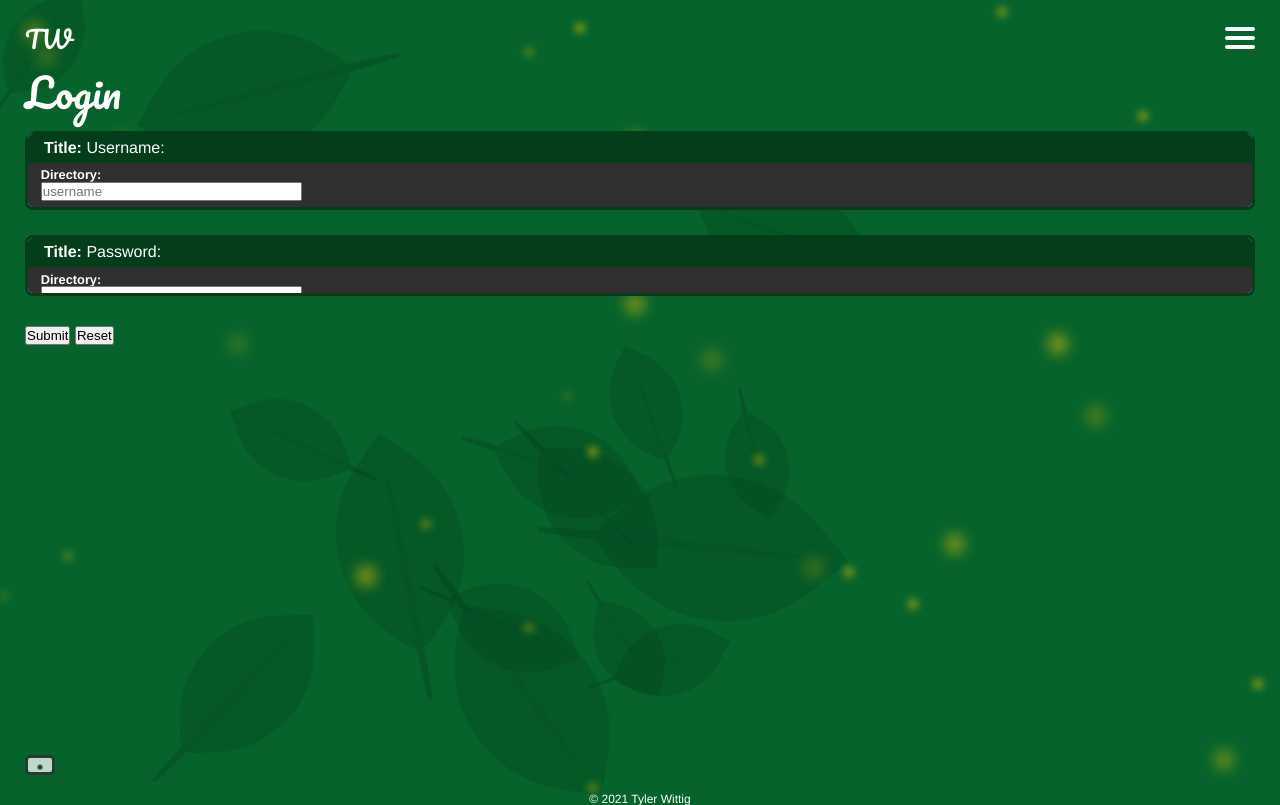
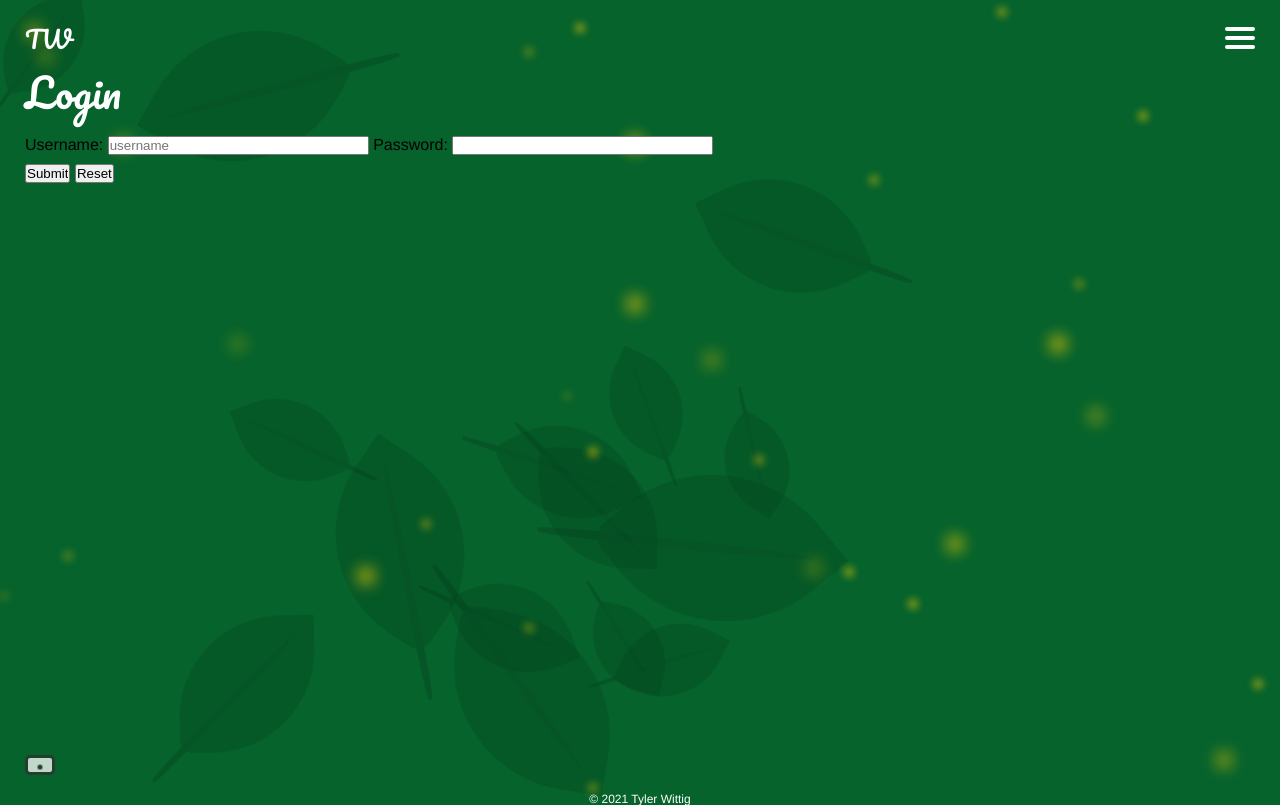
Before and after one commit to twit96/portfolio-2022, a PHP site: page /admin-dashboard/index.php in a window 1280 px wide. Shown: the top 805 px of the page. Run offline with PHP 8.4, Linux system fonts and the light colour scheme.

Commit message:
No Table on Login Form

```diff
--- a/css/admin.css
+++ b/css/admin.css
@@ -27,8 +27,8 @@
   height: calc(0.8 * var(--main-font-size) + 1em);
 }
 th, td {
-  width: calc((100vw - var(--main-padding) - var(--main-padding)) / 12);
-  max-width: calc((100vw - var(--main-padding) - var(--main-padding)) / 12);
+  width: calc((100vw - var(--main-padding) - var(--main-padding)) / 13);
+  max-width: calc((100vw - var(--main-padding) - var(--main-padding)) / 13);
   padding: 0.5em;
 }
 th {
--- a/php/admin_dashboard.php
+++ b/php/admin_dashboard.php
@@ -12,20 +12,16 @@
   echo <<<TOP
 	<form method="POST" action="index.php">
     <h2>Login</h2>
-   	<table>
-      <tr>
-     		<td>Username:</td>
-     		<td><input name="username" type="text" size="30" placeholder="username" required /></td>
-    	</tr>
-    	<tr>
-        	<td>Password:</td>
-        	<td><input name="password" type="password" size="30" required /></td>
-    	</tr>
-   	</table>
-	<p>
-    <input name="login" type="submit" value="Submit" />
-    <input type="reset" value="Reset" />
-  </p>
+    <p>
+      Username:
+      <input name="username" type="text" size="30" placeholder="username" required />
+      Password:
+      <input name="password" type="password" size="30" required />
+    </p>
+  	<p>
+      <input name="login" type="submit" value="Submit" />
+      <input type="reset" value="Reset" />
+    </p>
 	</form>
 TOP;
 }
```
Also changed, not shown: admin-dashboard/page-layouts/admin_dashboard.php (+10 -14 lines).
